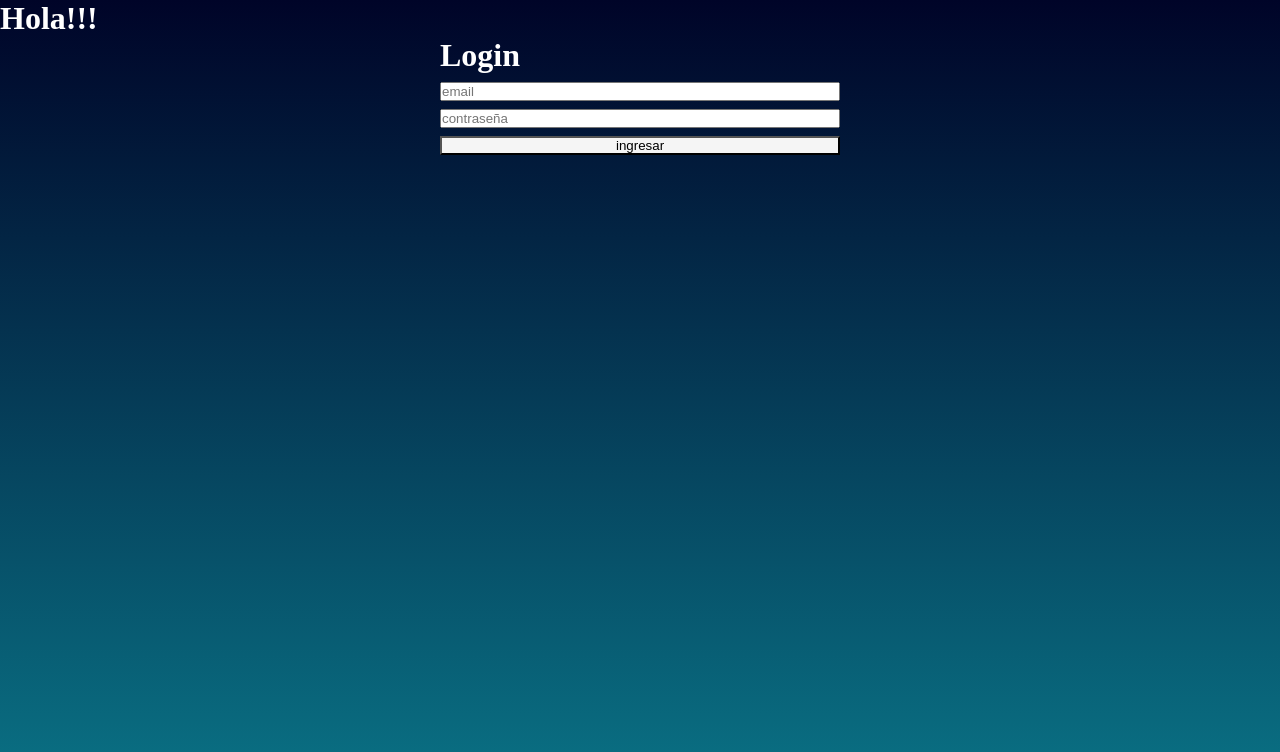
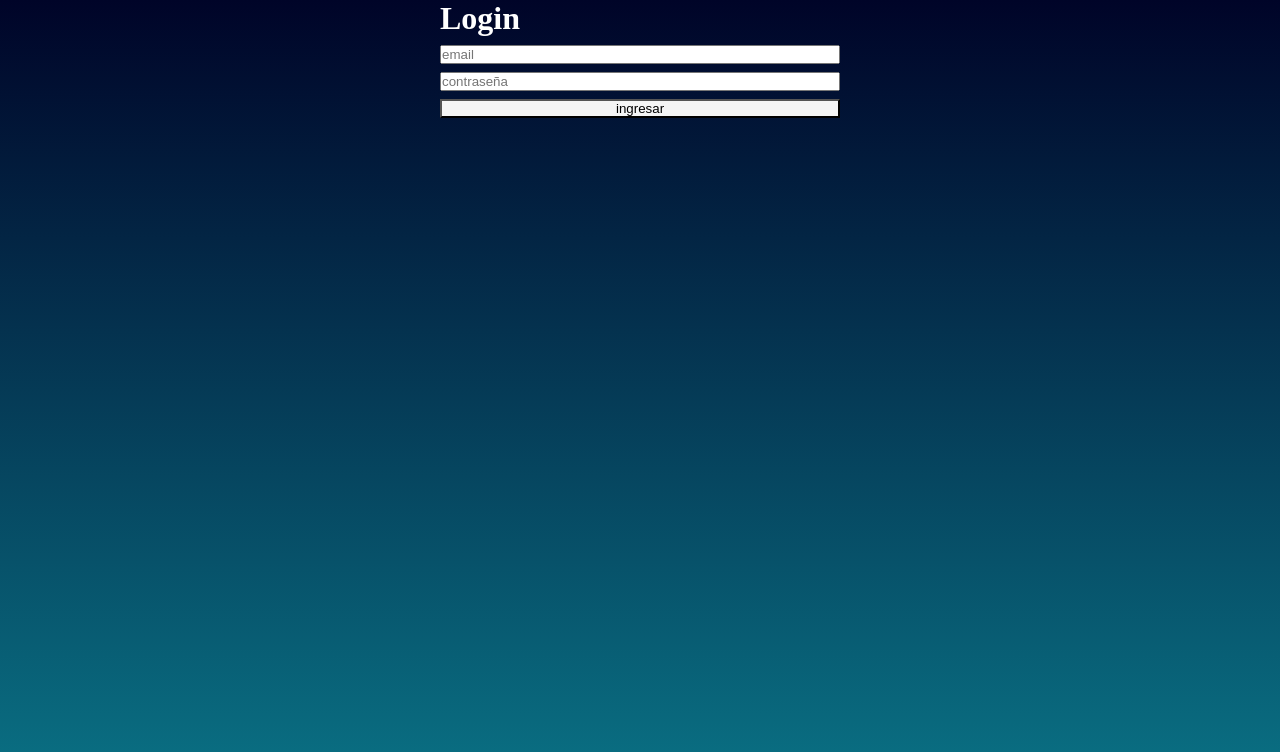
Before and after one commit to xavierdebau/BauApp, a SvelteKit app in the folder Bau_app/: page / in a window 1280 px wide. Shown: the top 752 px of the page. Built offline with nearby package versions, Linux system fonts and the light colour scheme; no server answers.

Commit message:
log in funciona

```diff
--- a/Bau_app/src/components/Authenticate.svelte
+++ b/Bau_app/src/components/Authenticate.svelte
@@ -1,5 +1,5 @@
 <script>
-    import {authHandlers} from "../store/store"
+    import {authHandlers} from "../store/store";
 
     let email = "";
     let password = "";
--- a/Bau_app/src/routes/+page.svelte
+++ b/Bau_app/src/routes/+page.svelte
@@ -2,6 +2,5 @@
 	import Authenticate from "../components/Authenticate.svelte";
 
 </script>
-<h1>Hola!!!</h1>
 
 <Authenticate></Authenticate>
--- a/Bau_app/src/routes/dashboard/+page.svelte
+++ b/Bau_app/src/routes/dashboard/+page.svelte
@@ -1,12 +1,14 @@
 
 <script>
-    let datalist = ['hola soy un dato de prueba'];
+    import {authHandlers} from "../../store/store";
+    let datalist = [];
+
 </script>
 
 <div class="mainContainer">
     <div class="headerContainer">
         <h1>Ingresaste de forma correcta</h1>
-
+        <button on:click={authHandlers.logout} >Logout</button>
     </div>
     <main>
         {#each datalist as data,index }
```
